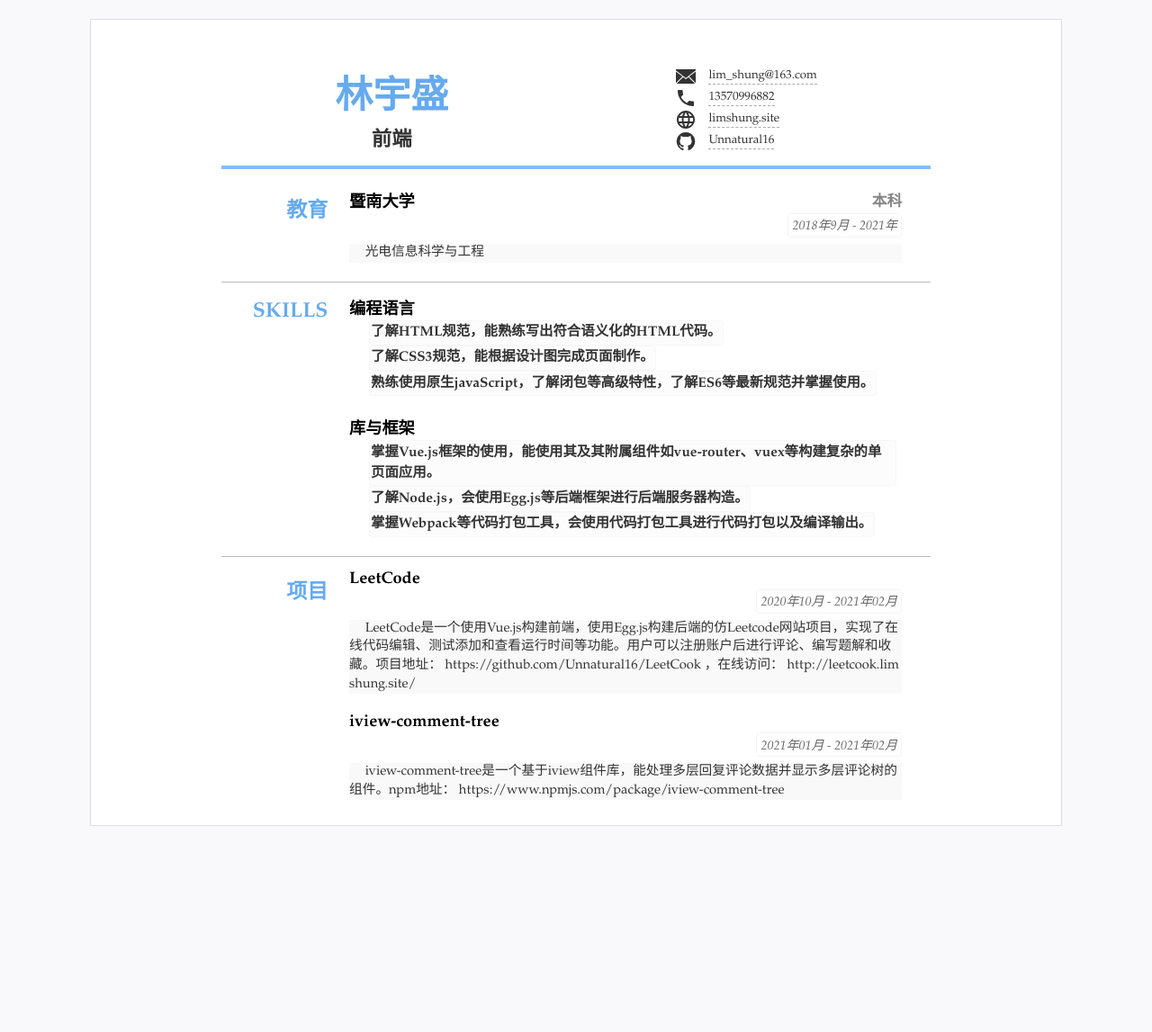
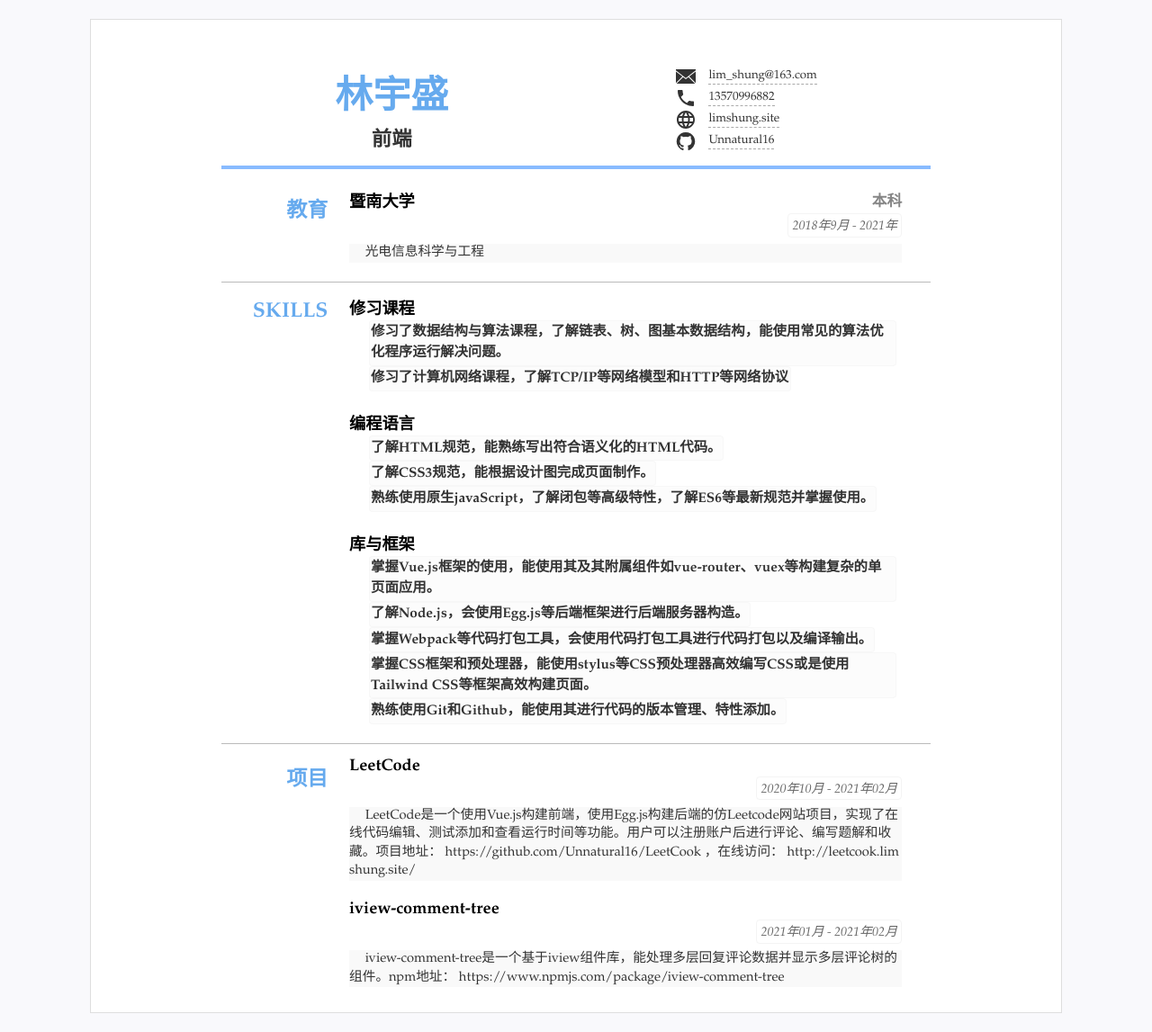
Before and after one commit to Unnatural16/CV, a Jekyll site: the page built from index.html, in a window 1280 px wide. Shown: the whole page at 90% size. Built offline with Jekyll 4.4.1, drawn with Linux system fonts in a browser that asks for light colours; before the commit the page ends 939 px from its top, so only the background shows below that.

Commit message:
update CV

```diff
--- a/_data/resume.yml
+++ b/_data/resume.yml
@@ -42,6 +42,10 @@ main: #简历主要内容，
 - type: skills
   # name: "技能"
   content:
+  - title: 修习课程
+    items:
+    - 修习了数据结构与算法课程，了解链表、树、图基本数据结构，能使用常见的算法优化程序运行解决问题。
+    - 修习了计算机网络课程，了解TCP/IP等网络模型和HTTP等网络协议
   - title: 编程语言
     items: #itmems 可以小块的方式显示
     - 了解HTML规范，能熟练写出符合语义化的HTML代码。
@@ -52,6 +56,8 @@ main: #简历主要内容，
     - 掌握Vue.js框架的使用，能使用其及其附属组件如vue-router、vuex等构建复杂的单页面应用。
     - 了解Node.js，会使用Egg.js等后端框架进行后端服务器构造。
     - 掌握Webpack等代码打包工具，会使用代码打包工具进行代码打包以及编译输出。
+    - 掌握CSS框架和预处理器，能使用stylus等CSS预处理器高效编写CSS或是使用Tailwind CSS等框架高效构建页面。
+    - 熟练使用Git和Github，能使用其进行代码的版本管理、特性添加。
     # summary: Consectetur， Adipiscing， Elit
 
 # - type: experience
```
